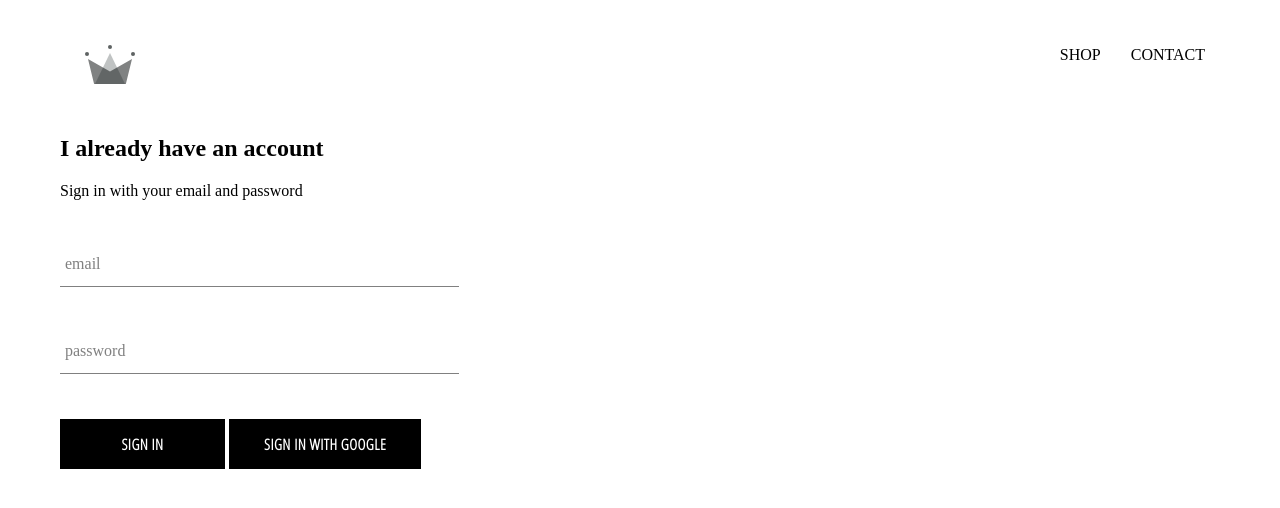
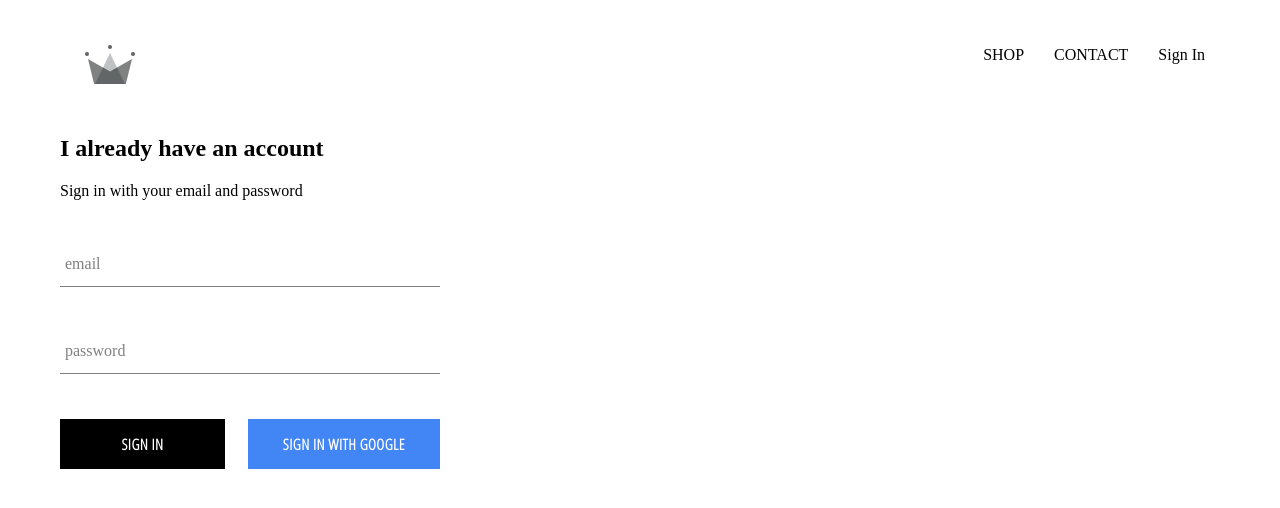
Before and after one commit to Trejon/E-Commerce-App, a React (Create React App) app: page /signin in a window 1280 px wide. Shown: the top 508 px of the page. Built offline with nearby package versions, Linux system fonts and the light colour scheme; no server answers.

Commit message:
created signin page with sign in component and added more styling

```diff
--- a/src/App.css
+++ b/src/App.css
@@ -7,3 +7,7 @@
   text-decoration: none;
   color: black;
 }
+
+* {
+  box-sizing: border-box;
+}
--- a/src/App.js
+++ b/src/App.js
@@ -35,7 +35,7 @@
   render() {
     return (
       <div>
-        <Header />
+        <Header currentUser={this.state.currentUser} />
         <Switch>
           <Route exact path="/" component={HomePage} />
           <Route exact path="/shop" component={ShopPage} />
--- a/src/components/custom-button/custom-button.component.jsx
+++ b/src/components/custom-button/custom-button.component.jsx
@@ -2,9 +2,9 @@
 
 import './custom-button.styles.scss'
 
-const CustomButton = ({ children, ...otherProps }) => {
+const CustomButton = ({ children, isGoogleSignIn, ...otherProps }) => {
   return (
-    <button className="custom-button" {...otherProps}>
+    <button className={`${isGoogleSignIn ? 'google-sign-in' : ''} custom-button`} {...otherProps}>
       {children}
     </button>
   );
--- a/src/components/custom-button/custom-button.styles.scss
+++ b/src/components/custom-button/custom-button.styles.scss
@@ -19,4 +19,14 @@
     color: black;
     border: 1px solid black;
   }
+
+  &.google-sign-in {
+    background-color: #4285f4;
+    color: white;
+  }
+
+  &:hover {
+    background-color: #357ae8;
+    border: none;
+  }
 }
--- a/src/components/header/header.component.jsx
+++ b/src/components/header/header.component.jsx
@@ -1,19 +1,34 @@
 import React from "react";
 import { Link } from "react-router-dom";
+
+import { auth } from "../../firebase/firebase.utils";
 
 import { ReactComponent as Logo } from "../../assets/crown.svg";
 
 import "./header.styles.scss";
 
-const Header = () => {
+const Header = ({ currentUser }) => {
   return (
     <div className="header">
       <Link className="logo-container" to="/">
         <Logo className="logo" />
       </Link>
       <div className="options">
-        <Link to='/shop' className="option">SHOP</Link>
-        <Link to='/shop' className="option">CONTACT</Link>
+        <Link to="/shop" className="option">
+          SHOP
+        </Link>
+        <Link to="/shop" className="option">
+          CONTACT
+        </Link>
+        {currentUser ? (
+          <div className="option" onClick={() => auth.signOut()}>
+            Sign Out
+          </div>
+        ) : (
+          <Link className="option" to="/signin">
+            Sign In
+          </Link>
+        )}
       </div>
     </div>
   );
--- a/src/components/header/header.styles.scss
+++ b/src/components/header/header.styles.scss
@@ -20,6 +20,7 @@
 
     .option {
       padding: 10px 15px;
+      cursor: pointer;
     }
   }
 }
--- a/src/components/sign-in/sign-in.component.jsx
+++ b/src/components/sign-in/sign-in.component.jsx
@@ -52,11 +52,12 @@
             handleChange={this.handleChange}
             required
           />
-
-          <CustomButton type="submit">Sign In</CustomButton> <CustomButton onClick={signInWithGoogle}>
-            {" "}
-            Sign In With Google{" "}
+          <div className="buttons">
+          <CustomButton type="submit">Sign In</CustomButton>
+          <CustomButton onClick={signInWithGoogle} isGoogleSignIn>
+            Sign In With Google
           </CustomButton>
+          </div>
         </form>
       </div>
     );
--- a/src/components/sign-in/sign-in.styles.scss
+++ b/src/components/sign-in/sign-in.styles.scss
@@ -1,9 +1,14 @@
 .sign-in {
-  width: 30vw;
+  width: 380px;
   display: flex;
   flex-direction: column;
 
   .title {
     margin: 10px 0;
   }
+
+  .buttons {
+    display: flex;
+    justify-content: space-between;
+  }
 }
```
